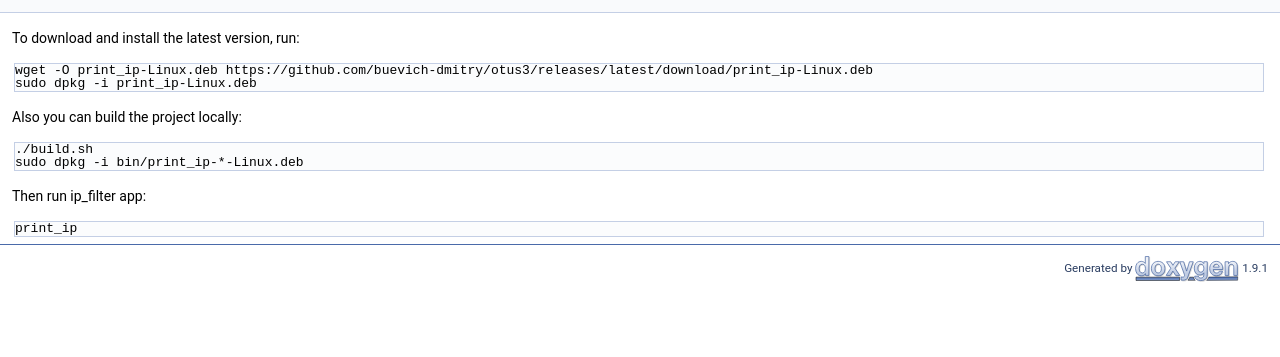
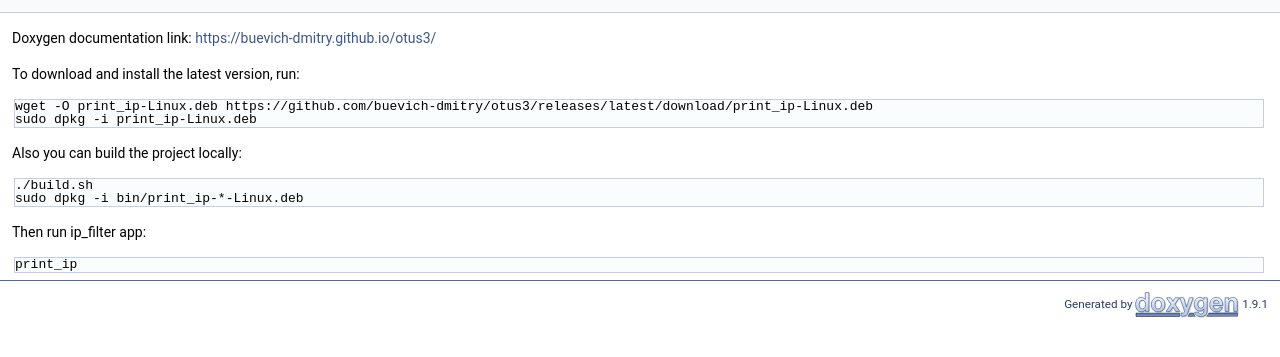
Before and after one commit to buevich-dmitry/otus3, a plain HTML site: page md_README.html in a window 1280 px wide. Shown: the part 139-496 px from the top of the page. Drawn offline with Linux system fonts and the light colour scheme.

Commit message:
deploy: 56b20e5f3029544bee5a26250aa32df6a7cc6b95

```diff
--- a/md_README.html
+++ b/md_README.html
@@ -65,7 +65,8 @@ $(function() {
 <div class="title">README </div>  </div>
 </div><!--header-->
 <div class="contents">
-<div class="textblock"><p>To download and install the latest version, run: </p><div class="fragment"><div class="line">wget -O print_ip-Linux.deb https://github.com/buevich-dmitry/otus3/releases/latest/download/print_ip-Linux.deb</div>
+<div class="textblock"><p>Doxygen documentation link: <a href="https://buevich-dmitry.github.io/otus3/">https://buevich-dmitry.github.io/otus3/</a></p>
+<p>To download and install the latest version, run: </p><div class="fragment"><div class="line">wget -O print_ip-Linux.deb https://github.com/buevich-dmitry/otus3/releases/latest/download/print_ip-Linux.deb</div>
 <div class="line">sudo dpkg -i print_ip-Linux.deb</div>
 </div><!-- fragment --><p>Also you can build the project locally: </p><div class="fragment"><div class="line">./build.sh</div>
 <div class="line">sudo dpkg -i bin/print_ip-*-Linux.deb</div>
```
